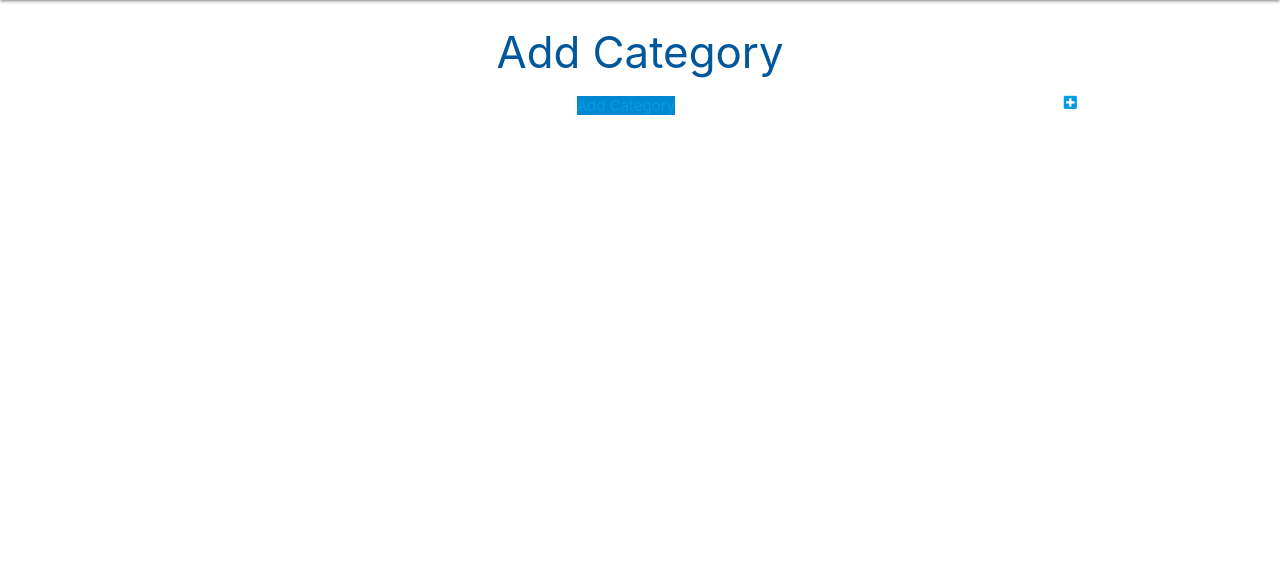
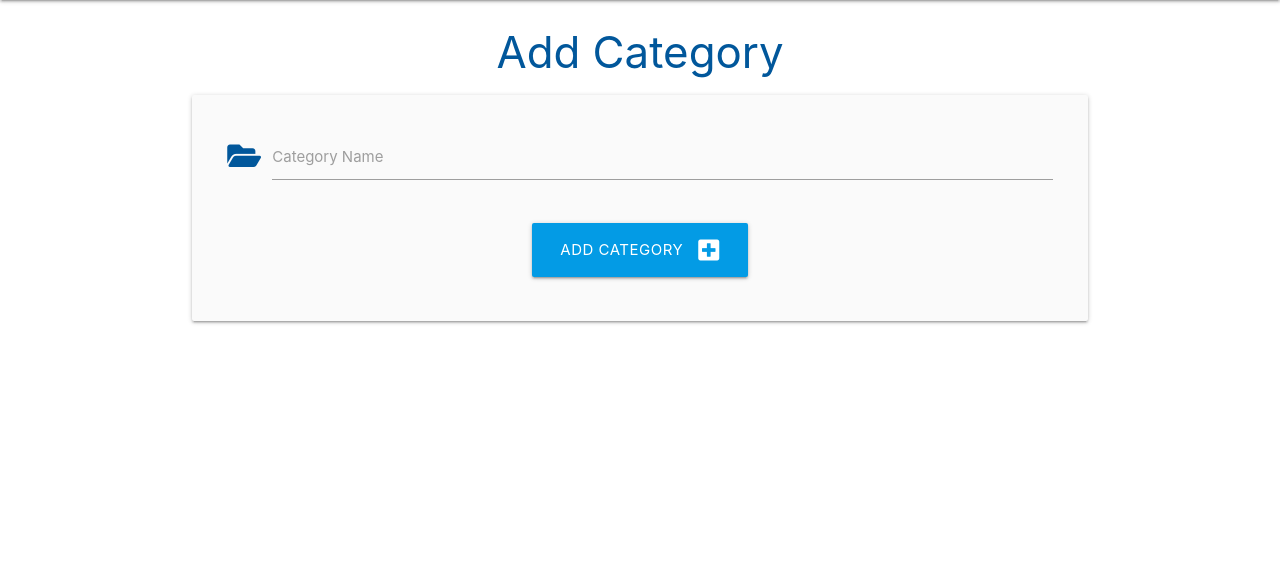
Before and after one commit to DelroyGayle/flask-task-manager, a Flask app: page /add_category in a window 1280 px wide. Shown: the part 64-625 px from the top of the page. Run offline with Flask 3, Linux system fonts and the light colour scheme.

Commit message:
Renamed correctly to 'tasks.html' Tested 'Add Category' functionality

```diff
--- a/taskmanager/routes.py
+++ b/taskmanager/routes.py
@@ -1,11 +1,11 @@
-from flask import render_template
+from flask import render_template, request, redirect, url_for
 from taskmanager import app, db
 from taskmanager.models import Category, Task
 
 
 @app.route("/")
 def home():
-    return render_template("base.html")
+    return render_template("tasks.html")
 
 
 @app.route("/categories")
@@ -15,4 +15,9 @@ def categories():
 
 @app.route("/add_category", methods=["GET", "POST"])
 def add_category():
+    if request.method == "POST":
+        category = Category(category_name=request.form.get("category_name"))
+        db.session.add(category)
+        db.session.commit()
+        return redirect(url_for("categories"))
     return render_template("add_category.html")
--- a/taskmanager/templates/add_category.html
+++ b/taskmanager/templates/add_category.html
@@ -3,12 +3,25 @@
 
 <h3 class="light-blue-text text-darken-4 center-align">Add Category</h3>
 
-<div class="row">
-    <div class="col s12 center-align">
-        <a href="{{ url_for('add_category') }}" class="btn_large light-blue darken-2">
-            Add Category <i class="fas fa-plus-square right"></i>
-        </a>
-    </div>
+<div class="row card-panel grey lighten-5">
+    <form class="col s12" method="POST" action="{{ url_for('add_category') }}">
+        <!-- category name -->
+        <div class="row">
+            <div class="input-field col s12">
+                <i class="fas fa-folder-open prefix light-blue-text text-darken-4"></i>
+                <input id="category_name" name="category_name" minlength="3" maxlength="25" type="text" class="validate" required>
+                <label for="category_name">Category Name</label>
+            </div>
+        </div>
+        <!-- submit button -->
+        <div class="row">
+            <div class="col s12 center-align">
+                <button type="submit" class="btn-large light-blue darken-1">
+                    Add Category <i class="fas fa-plus-square right"></i>
+                </button>
+            </div>
+        </div>
+    </form>
 </div>
 
 {% endblock %}
```
Also changed, not shown: taskmanager/templates/tasks.html (renamed from taskmanager/templates/task.html).
